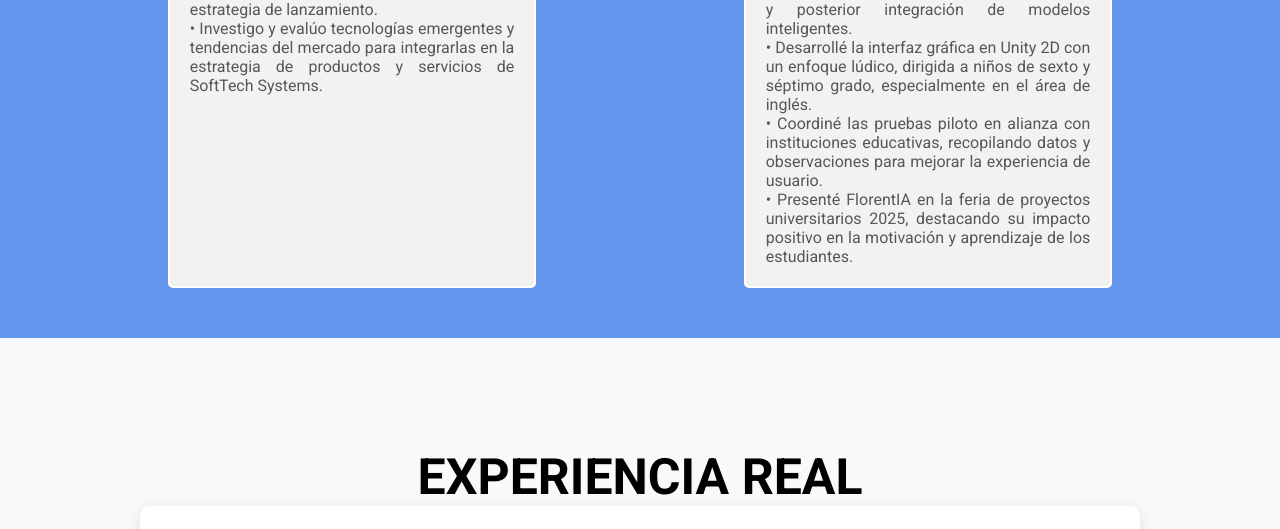
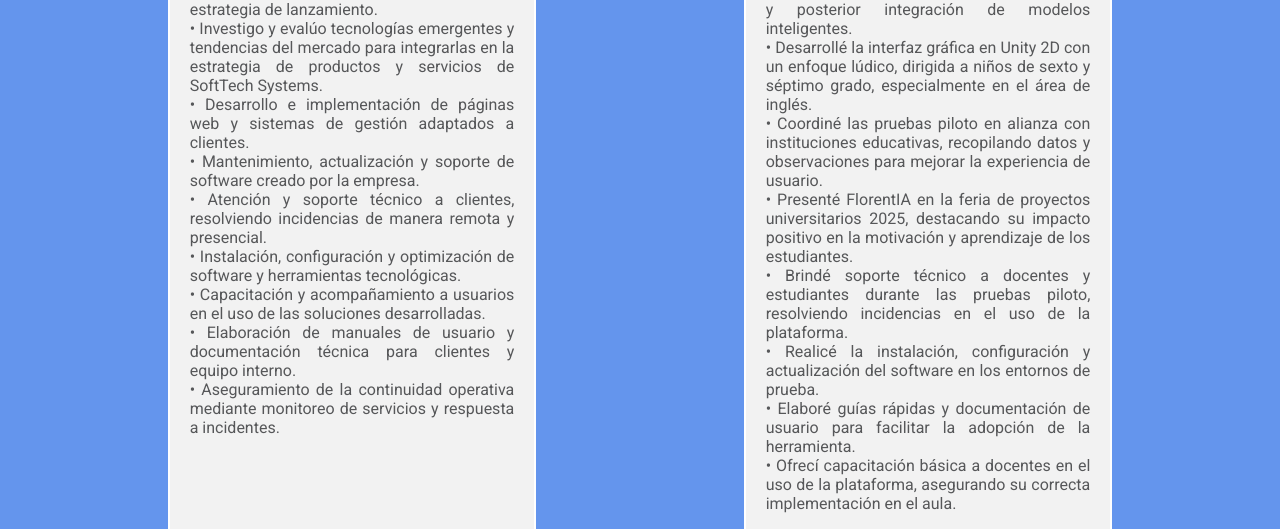
Before and after one commit to Alexis8125/curriculum, a plain HTML site: page index.html in a window 1280 px wide. Shown: the part 1606-2135 px from the top of the page. Drawn offline with Linux system fonts and the light colour scheme.

Commit message:
New Info Experience

```diff
--- a/index.html
+++ b/index.html
@@ -275,6 +275,13 @@
                     <p>• Responsable de la planificación estratégica, investigación de mercado y desarrollo del plan de negocios.</p>
                     <p>• Diseñé la visión y la misión de la empresa, estableciendo los objetivos iniciales y la estrategia de lanzamiento.</p>
                     <p>• Investigo y evalúo tecnologías emergentes y tendencias del mercado para integrarlas en la estrategia de productos y servicios de SoftTech Systems.</p>
+                    <p>• Desarrollo e implementación de páginas web y sistemas de gestión adaptados a clientes.</p>
+                    <p>• Mantenimiento, actualización y soporte de software creado por la empresa.</p>
+                    <p>• Atención y soporte técnico a clientes, resolviendo incidencias de manera remota y presencial.</p>
+                    <p>• Instalación, configuración y optimización de software y herramientas tecnológicas.</p>
+                    <p>• Capacitación y acompañamiento a usuarios en el uso de las soluciones desarrolladas.</p>
+                    <p>• Elaboración de manuales de usuario y documentación técnica para clientes y equipo interno.</p>
+                    <p>• Aseguramiento de la continuidad operativa mediante monitoreo de servicios y respuesta a incidentes.</p>
                 </div>
                 <div class="experience">
                     <img src="icons/logo-fondo.jpg" alt="FlorentIA" style="border-radius: 10%;">
@@ -285,8 +292,11 @@
                     <p>• Desarrollé la interfaz gráfica en Unity 2D con un enfoque lúdico, dirigida a niños de sexto y séptimo grado, especialmente en el área de inglés.</p>
                     <p>• Coordiné las pruebas piloto en alianza con instituciones educativas, recopilando datos y observaciones para mejorar la experiencia de usuario.</p>
                     <p>• Presenté FlorentIA en la feria de proyectos universitarios 2025, destacando su impacto positivo en la motivación y aprendizaje de los estudiantes.</p>
+                    <p>• Brindé soporte técnico a docentes y estudiantes durante las pruebas piloto, resolviendo incidencias en el uso de la plataforma.</p>
+                    <p>• Realicé la instalación, configuración y actualización del software en los entornos de prueba.</p>
+                    <p>• Elaboré guías rápidas y documentación de usuario para facilitar la adopción de la herramienta.</p>
+                    <p>• Ofrecí capacitación básica a docentes en el uso de la plataforma, asegurando su correcta implementación en el aula.</p>
                 </div>
-
             </div>
         </div>
     </section>
```
